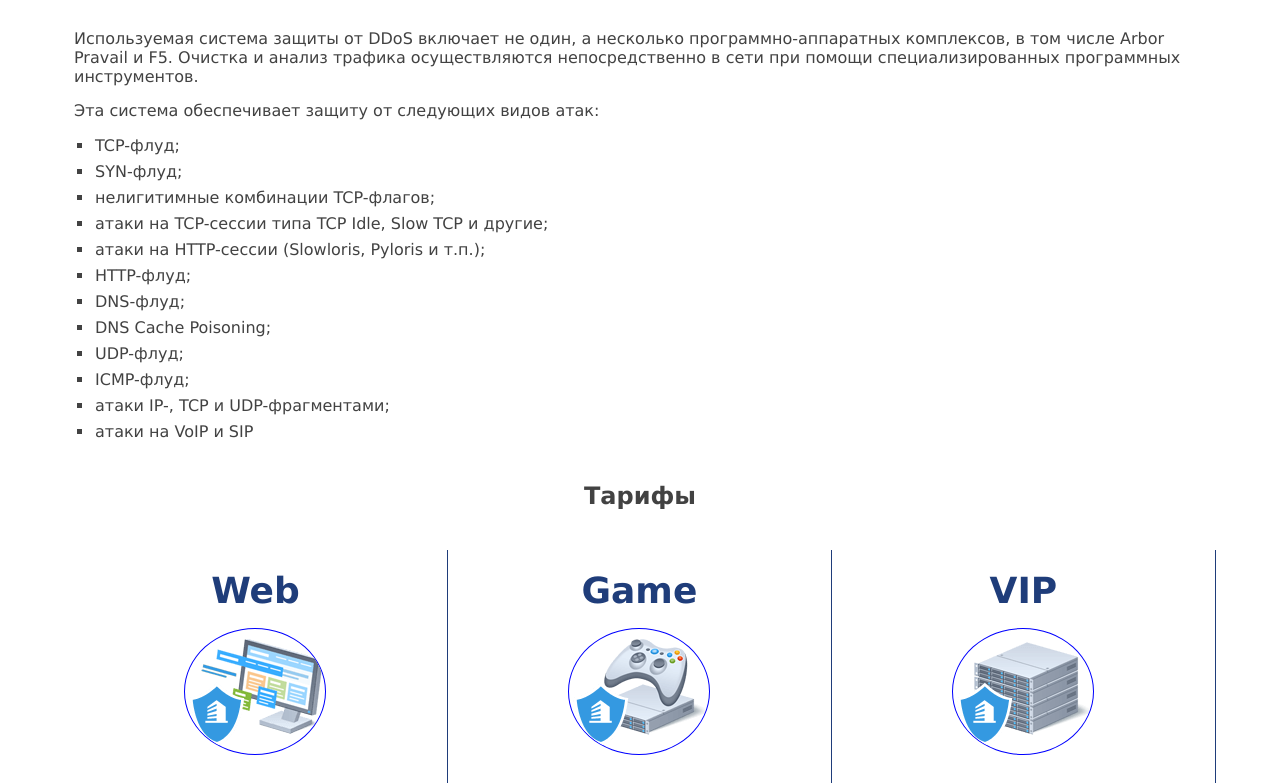
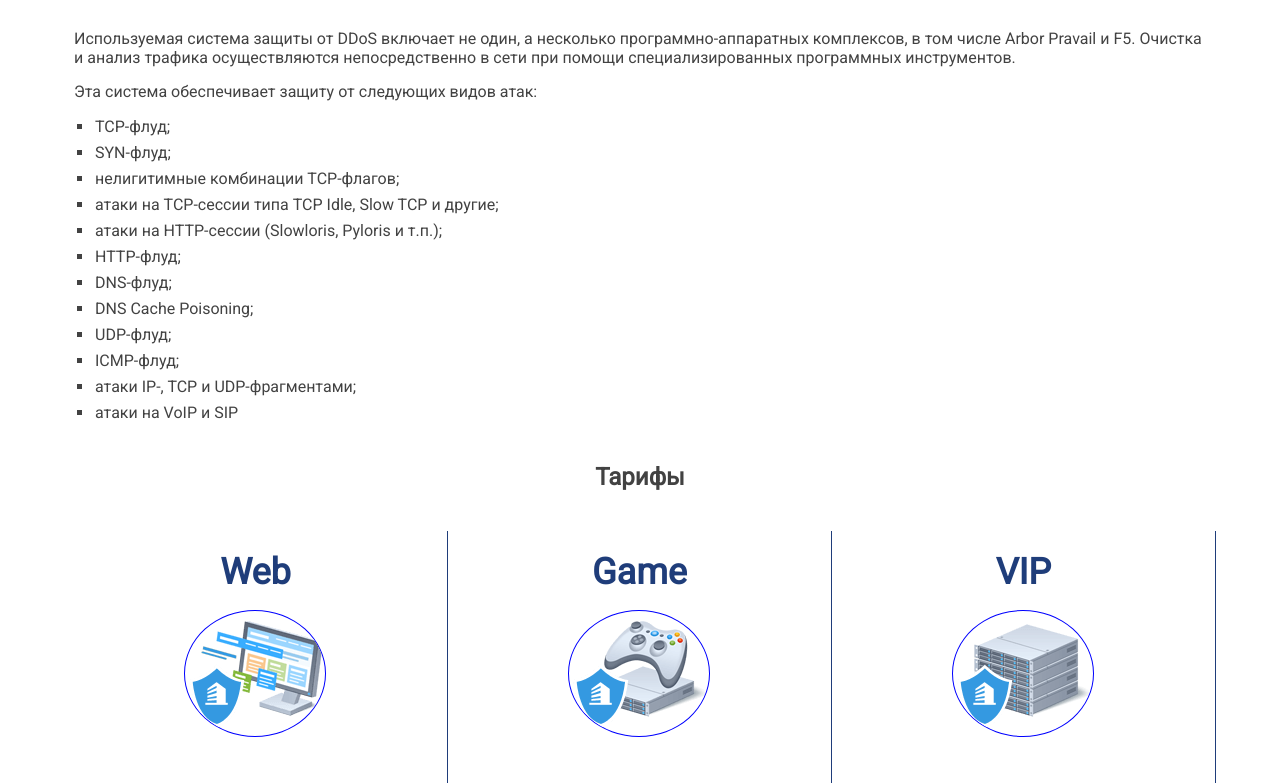
Before and after one commit to fernal9301/antiddos, a plain HTML site: page index.html in a window 1280 px wide. Shown: the part 674-1457 px from the top of the page. Drawn offline with Linux system fonts and the light colour scheme.

Commit message:
add font-family Roboto to landing

```diff
--- a/index.html
+++ b/index.html
@@ -3,6 +3,7 @@
 <head>
   <meta charset="utf-8">
   <title>Мы защищаем от DDoS атак</title>
+  <link rel="stylesheet" href="https://fonts.googleapis.com/css?family=Roboto">
   <link rel="stylesheet" href="reset.css">
   <link rel="stylesheet" href="header.css">
   <link rel="stylesheet" href="text.css">
--- a/main.css
+++ b/main.css
@@ -1,3 +1,7 @@
+body {
+  font-family: Roboto, Arial, sans-serif;
+}
+
 .hacker {
   background-color: rgba(0, 0, 0, 0);
   background-image: linear-gradient(rgba(70, 115, 210, 0), rgba(25, 51, 102, 0.3) 95%),
```
